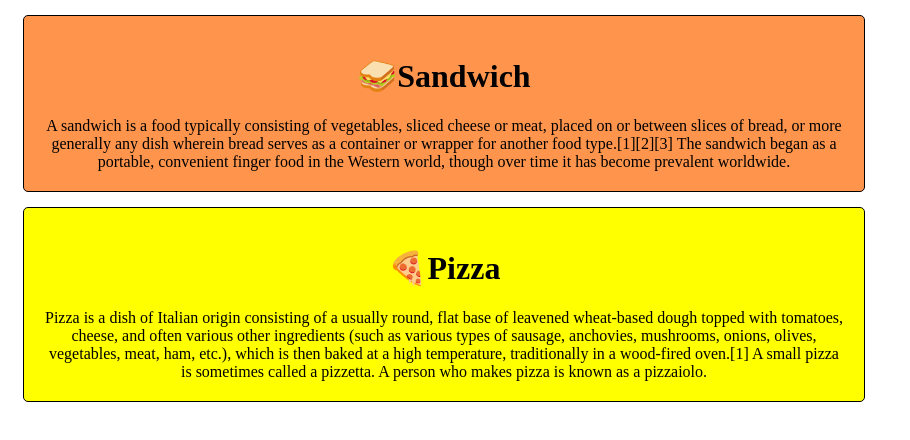
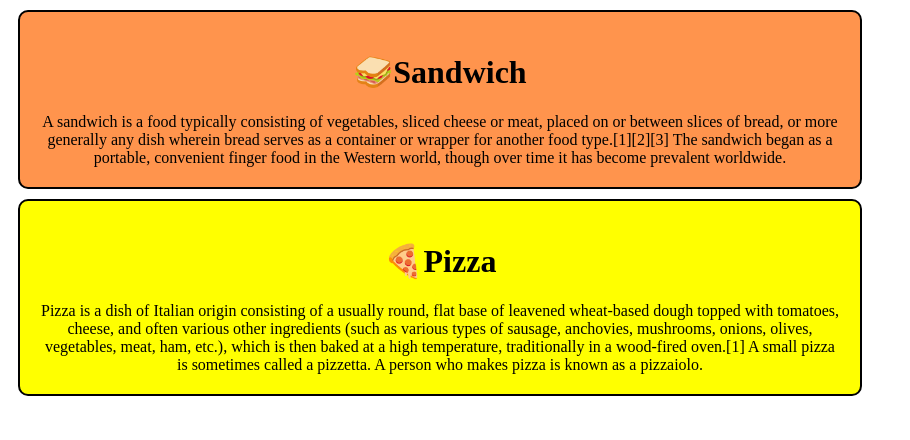
Before and after one commit to sakshishukla22/foodie-woodie, a plain HTML site: page index.html in a window 1280 px wide. Shown: the whole page, without its empty margins (0-910 px from the left). Drawn offline with Linux system fonts and the light colour scheme.

Commit message:
border-radius changed

```diff
--- a/index.html
+++ b/index.html
@@ -6,9 +6,9 @@
             .box{
                 width: 800px;
                 padding:20px;
-                border: 1px double black;
-                margin: 15px;
-                border-radius: 5px;
+                border: 2px double black;
+                margin: 10px;
+                border-radius: 10px;
 
             }
             .box-1{
```
